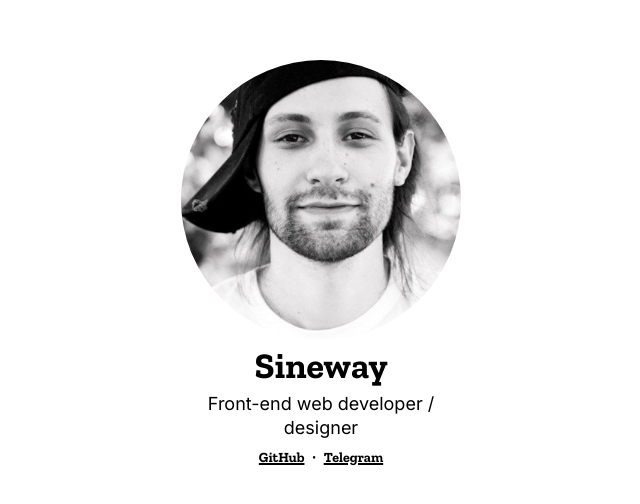
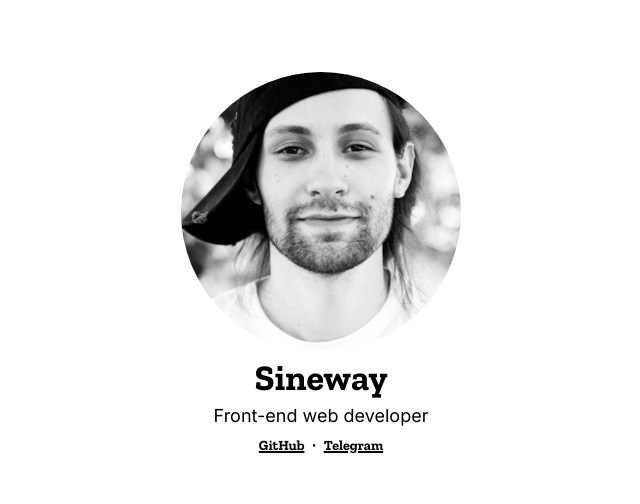
Before and after one commit to sineway/sineway.github.io, a plain HTML site: page index.html in a window 1280 px wide. Shown: the part 136-640 px from the top of the page, without its empty margins (319-959 px from the left). Drawn offline with nearby package versions, Linux system fonts and the light colour scheme.

Commit message:
Update subheading

```diff
--- a/index.html
+++ b/index.html
@@ -30,7 +30,7 @@
 			Sineway
 		</h1>
 		<p>
-			Front-end web developer / designer
+			Front-end web developer
 		</p>
 		<nav>
 			<a href="https://github.com/sineway">
```
